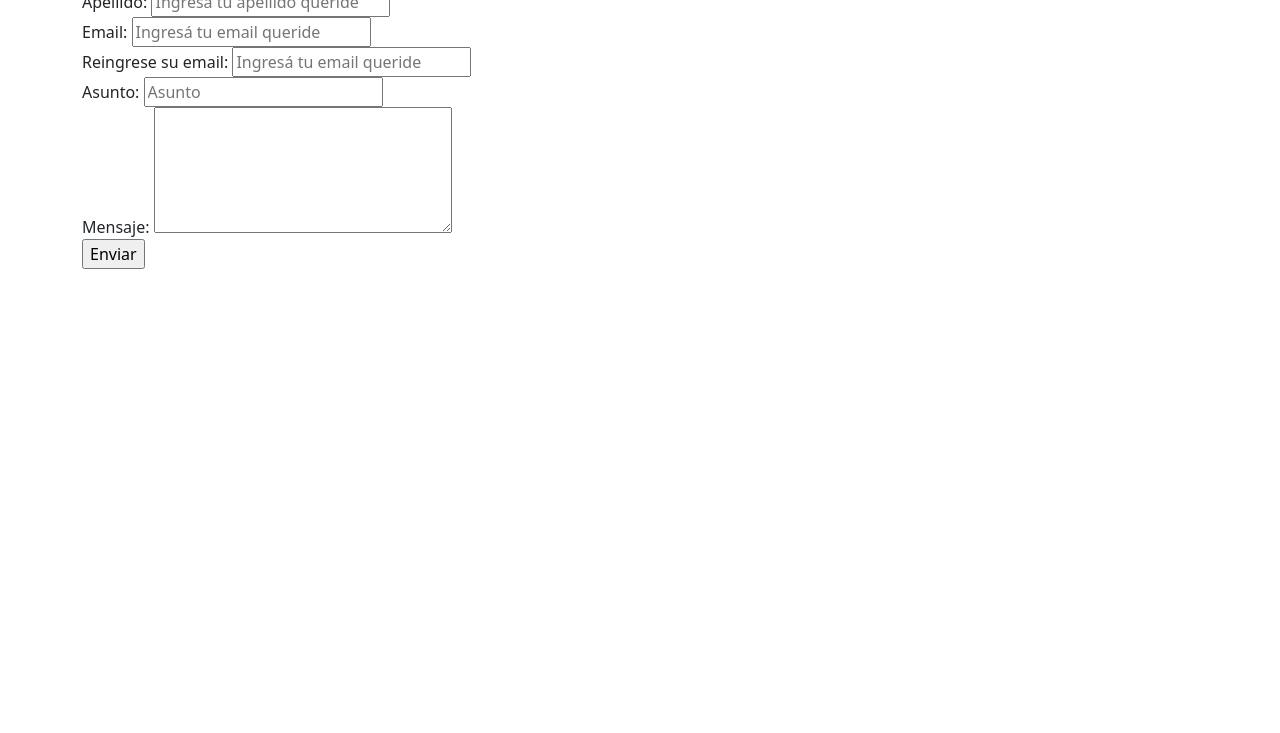
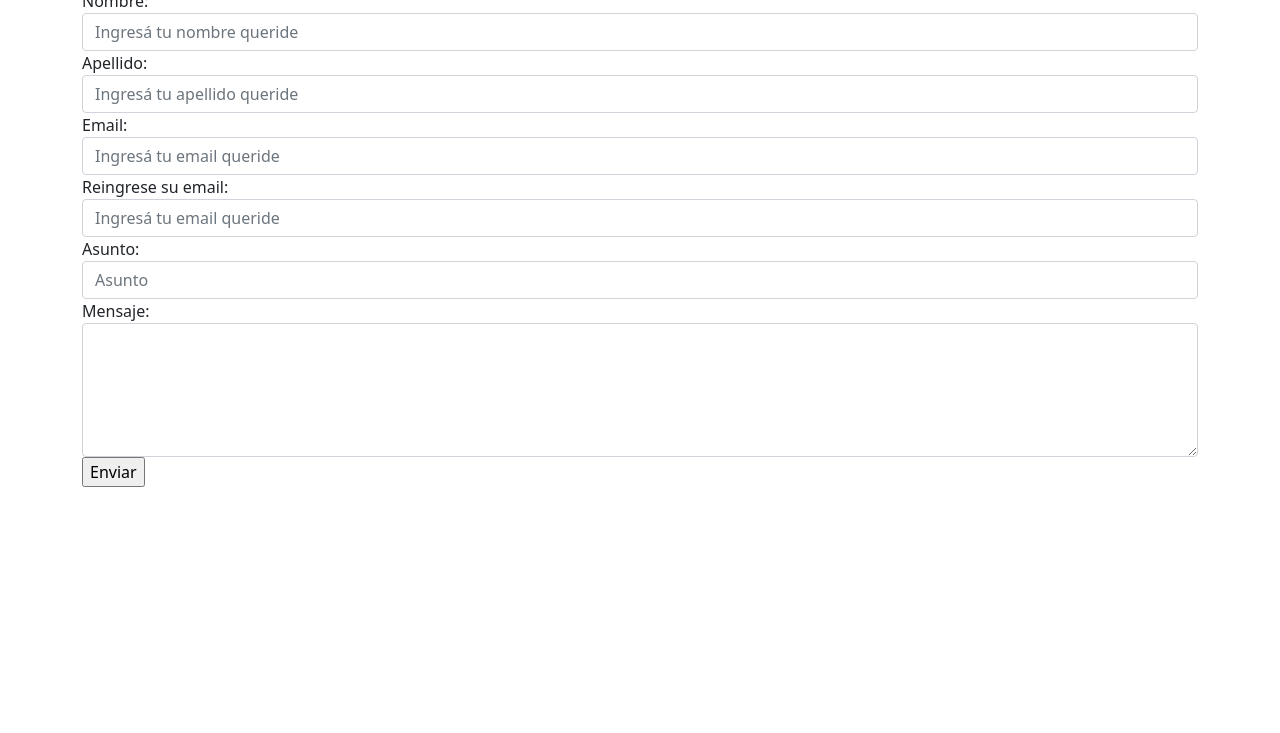
Before and after one commit to nailin2222/nailin, a plain HTML site: page contacto.html in a window 1280 px wide. Shown: the part 67-800 px from the top of the page. Drawn offline with Linux system fonts and the light colour scheme.

```diff
--- a/contacto.html
+++ b/contacto.html
@@ -4,49 +4,49 @@
     <meta charset="UTF-8">
     <meta name="viewport" content="width=device-width, initial-scale=1.0">
     <title>Healthy food</title>
-    <link rel="stylesheet" href="css/bootstrap.min.css">
+    <link rel="stylesheet" href="css/bootstrap.css">
 </head>
 <body>
-    <td>Contact</td>
+    <h1>Contact</h1>
     <form id="mi_contacto" method="POST" action="php/contacto.php" class="container need-validation" novalidate>
-        <div class="from-group">
+        <div class="form-group">
             <label for="nombre">Nombre:</label>
-            <input type="nombre" name="nombre" id="nombre" maxlength="45" required class="from-control" placeholder="Ingresá tu nombre queride">
+            <input type="nombre" name="nombre" id="nombre" maxlength="45" required class="form-control" placeholder="Ingresá tu nombre queride">
             <div class="invalid-feedback">
                 Ingresa tu nombre queride.
             </div>
         </div>
-        <div class="from-group">
+        <div class="form-group">
             <label for="apellido">Apellido:</label>
-            <input type="apellido" name="apellido" id="apellido" maxlength="45" required class="from-control" placeholder="Ingresá tu apellido queride">
+            <input type="apellido" name="apellido" id="apellido" maxlength="45" required class="form-control" placeholder="Ingresá tu apellido queride">
             <div class="invalid-feedback">
                 Ingresa tu apellido queride.
             </div>
         </div>
-        <div class="from-group">
+        <div class="form-group">
             <label for="email">Email:</label>
-            <input type="email" name="email" id="email1" maxlength="45" required class="from-control" placeholder="Ingresá tu email queride">
+            <input type="email" name="email" id="email1" maxlength="45" required class="form-control" placeholder="Ingresá tu email queride">
             <div class="invalid-feedback">
                 Ingresa tu email valido queride.
             </div>
         </div>
-        <div class="from-group">
+        <div class="form-group">
             <label for="email">Reingrese su email:</label>
-            <input type="email" name="email1" id="email2" maxlength="45" required class="from-control" placeholder="Ingresá tu email queride">
+            <input type="email" name="email1" id="email2" maxlength="45" required class="form-control" placeholder="Ingresá tu email queride">
             <div class="invalid-feedback">
                 Tu email no coincide queride.
             </div>
         </div>
-        <div class="from-group">
+        <div class="form-group">
             <label for="asunto">Asunto:</label>
-            <input type="asunto" name="asunto" id="asunto" maxlength="45" required class="from-control" placeholder="Asunto">
+            <input type="asunto" name="asunto" id="asunto" maxlength="45" required class="form-control" placeholder="Asunto">
             <div class="invalid-feedback">
                 Ingrese el asunto. No más de 45 caracteres.
             </div>
         </div>
-        <div class="from-group">
+        <div class="form-group">
             <label for="mensaje">Mensaje:</label>
-            <textarea name="mensaje" class="from-control" maxlength="255" required cols="30" rows="5"></textarea>
+            <textarea name="mensaje" class="form-control" maxlength="255" required cols="30" rows="5"></textarea>
         </div>
         <input type="submit" value="Enviar">
     </form>
```
Also changed, not shown: index.html (+10 -1 lines), 1 other file.
